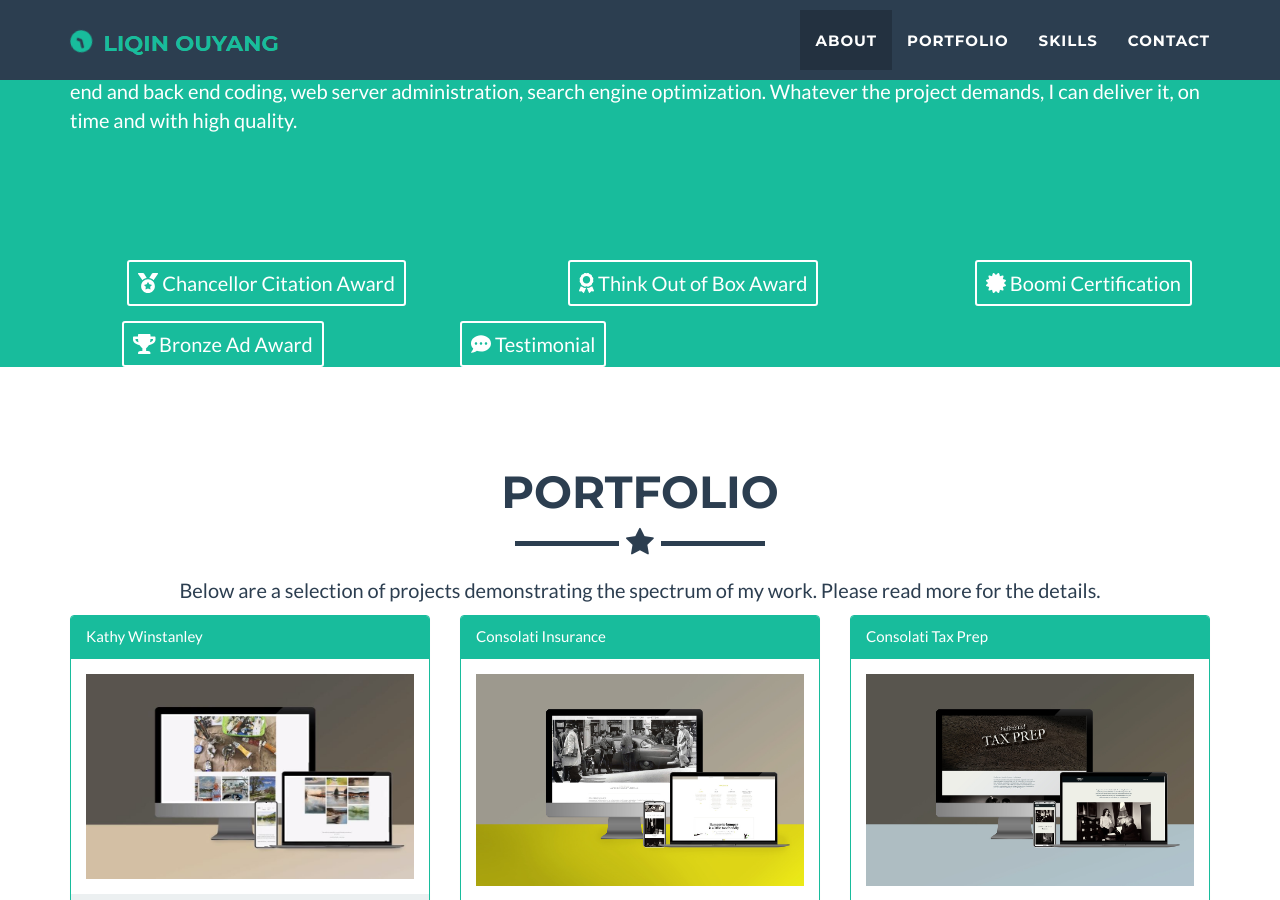
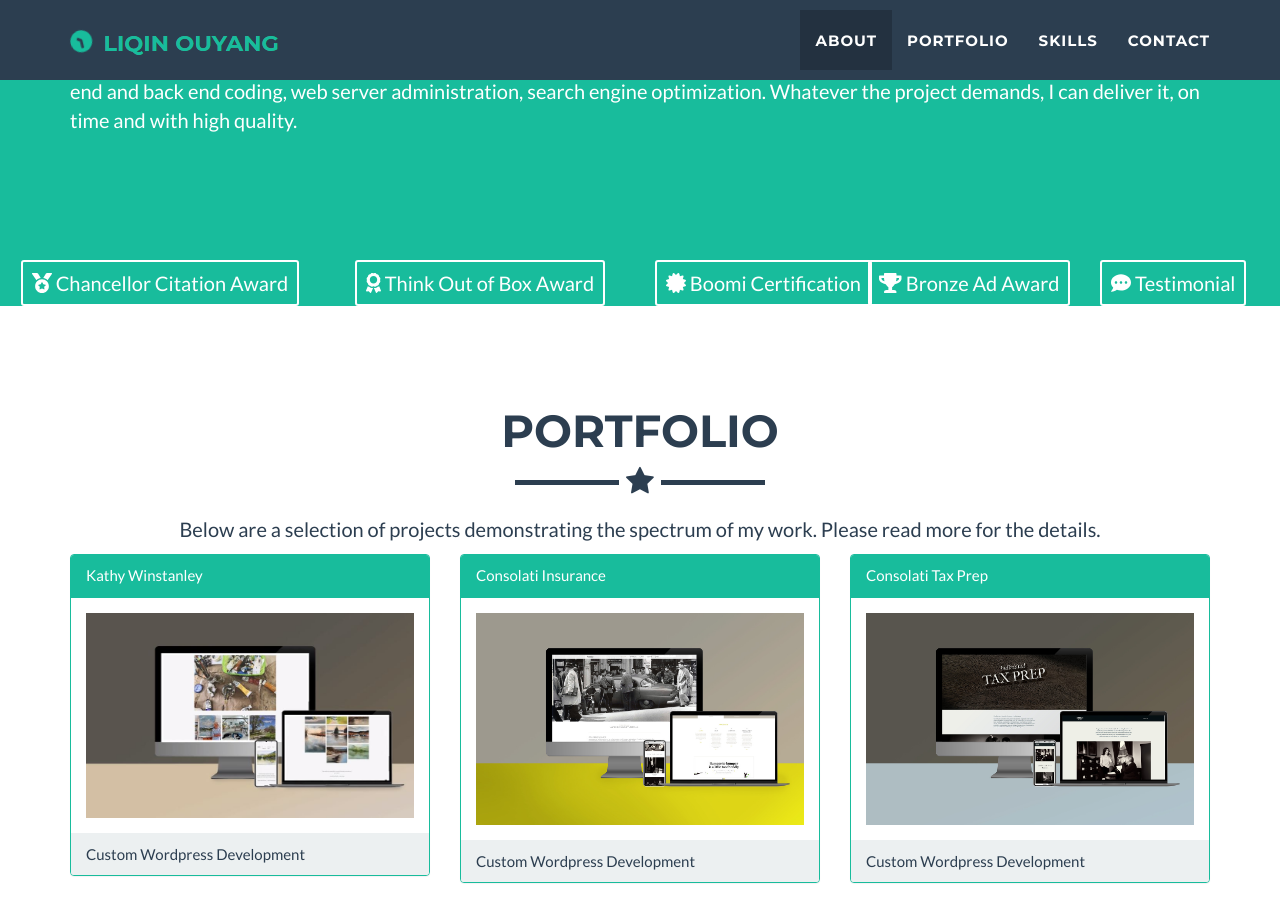
Before and after one commit to hbxtoylq/hbxtoylq.github.io, a Jekyll site: the page built from index.html, in a window 1280 px wide and 900 px high, scrolled down 380 px. Built offline with Jekyll 4.4.1, drawn with Linux system fonts in a browser that asks for light colours; nearby versions of some CDN libraries.

Commit message:
Update header.html

```diff
--- a/_includes/header.html
+++ b/_includes/header.html
@@ -18,24 +18,24 @@
 		   </div>
 		 </div>
 		 <div class="row"><div class="col-sm-12">
-                         <div class="col-sm-3  col-sm-offset-1 text-center">
+                         <div class="col-sm-3 text-center">
                                 <a href="img/reward/award2.png" class="btn btn-sm btn-outline" target="_blank">
                                  <i class="fas fa-medal"></i> Chancellor Citation Award </a>
                          </div>
-                       <div class="col-sm-3 col-sm-offset-1 text-center">
+                       <div class="col-sm-3 text-center">
                                  <a href="img/reward/award3.png" class="btn btn-sm btn-outline" target="_blank">
                                  <i class="fas fa-award"></i> Think Out of Box Award </a>
                          </div>
-			   <div class="col-sm-2 col-sm-offset-1   text-center">
+			   <div class="col-sm-2  text-center">
                                <a href="img/reward/boomiLO.jpg"  class="btn btn-sm btn-outline" target="_blank">
 <i class="fas fa-certificate"></i> Boomi Certification </a>
                         </div>
-			   <div class="col-sm-2 col-sm-offset-1   text-center">
+			   <div class="col-sm-2 text-center">
                                  <a href="img/reward/AwardAD.pdf" class="btn btn-sm btn-outline" target="_blank">
                                  <i class="fas fa-trophy"></i> Bronze Ad Award </a>
  			</div>
 
-                       <div class="col-sm-2  col-sm-offset-1  text-center">
+                       <div class="col-sm-2 text-center">
                                 <a href="img/reward/award1.png" class="btn btn-sm btn-outline" target="_blank">
                                  <i class="fas fa-comment-dots"></i> Testimonial</a>
                         </div>
```
